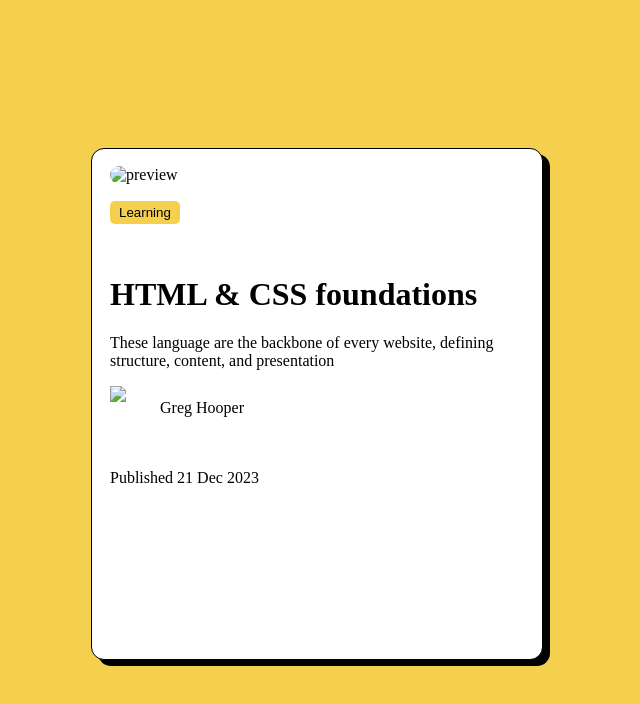
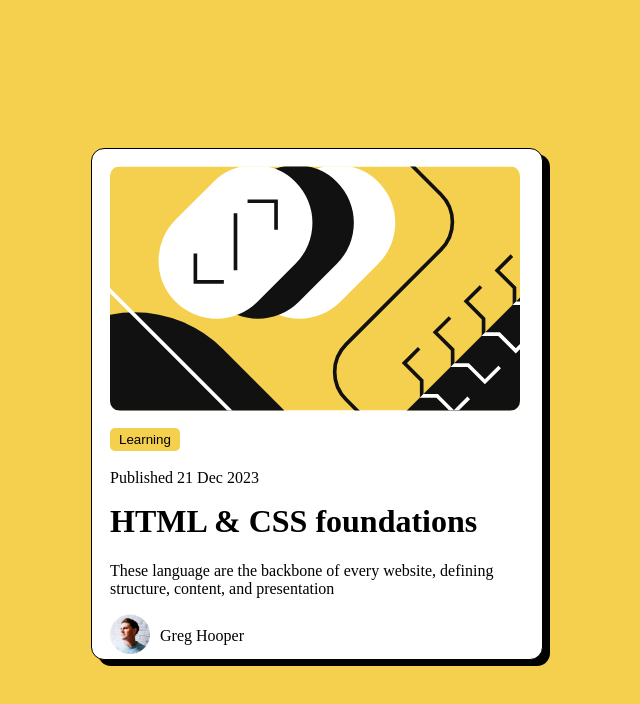
Before and after one commit to arun81302/project-2-blog-preview, a plain HTML site: page index.html in a window 1280 px wide. Shown: the whole page, without its empty margins (323-963 px from the left). Drawn offline with Linux system fonts and the light colour scheme; the site is published under a folder, as on GitHub Pages, so addresses that start at the root find nothing.

Commit message:
Update index.html

```diff
--- a/index.html
+++ b/index.html
@@ -64,12 +64,12 @@
 <body>
   <main>
     <div id="outer">
-      <img  id="backimage"  src="/illustration-article.SVG" alt="preview">
+      <img  id="backimage"  src="./illustration-article.SVG" alt="preview">
       <span><button>Learning</button></span>
       <span id="pub">Published 21 Dec 2023</span>
       <h1>HTML & CSS foundations</h1>
       <p>These language are the backbone of every website, defining structure, content, and presentation</p>
-      <p><img src="/image-avatar.JPG"><span id="logo"> Greg Hooper</span></p>
+      <p><img src="./image-avatar.JPG"><span id="logo"> Greg Hooper</span></p>
     </div>
   </main>
 </body>
```
